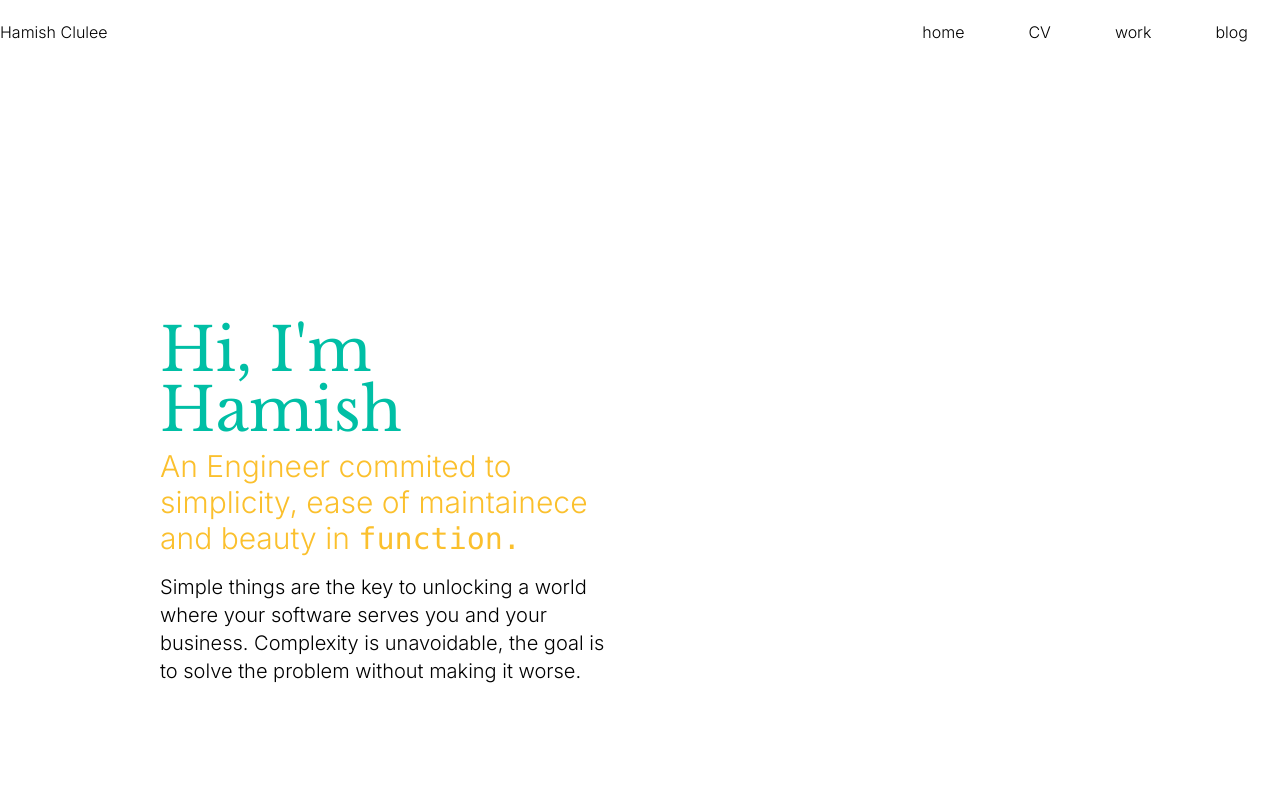
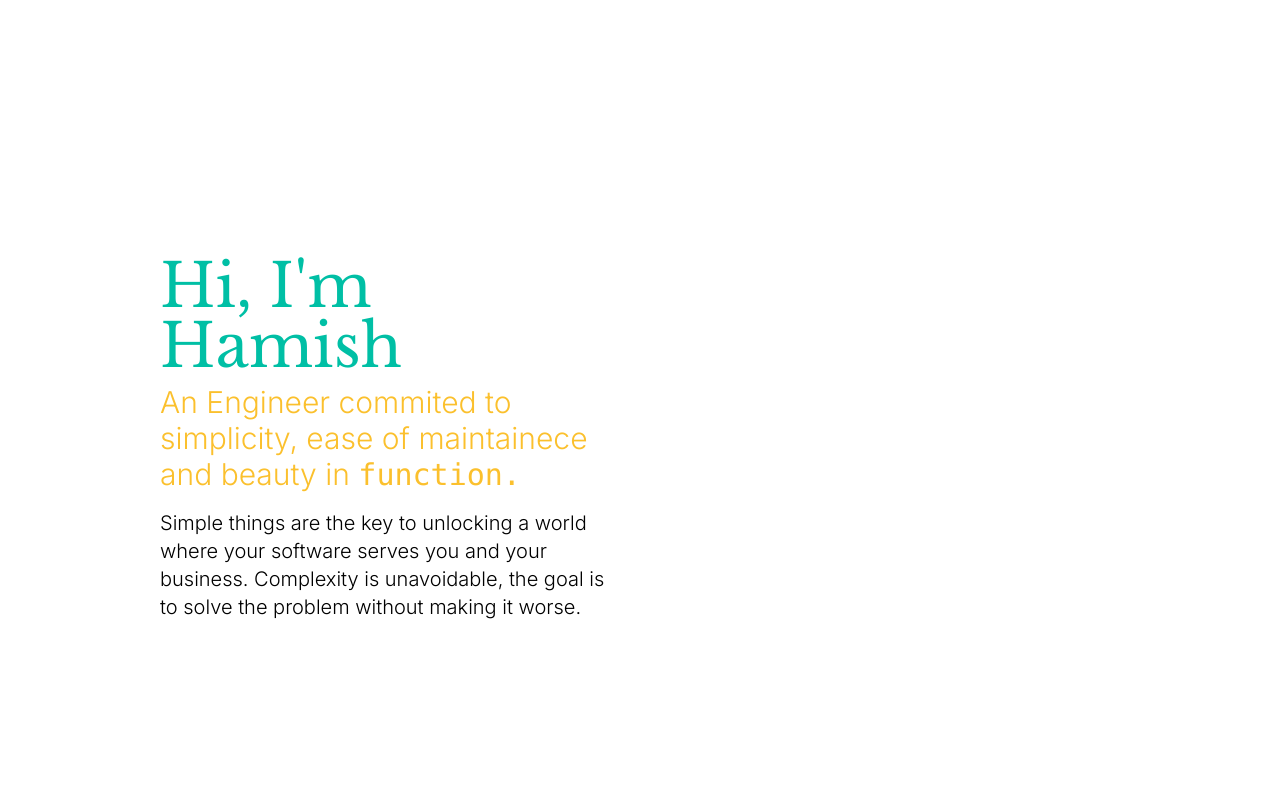
Before and after one commit to HamishClulee/mats-netlify, a Vue app: page / in a window 1280 px wide. Shown: the top 800 px of the page. Built offline with nearby package versions, Linux system fonts and the light colour scheme.

Commit message:
Hide navbar on home page

```diff
--- a/src/App.vue
+++ b/src/App.vue
@@ -1,6 +1,6 @@
 <template>
   <div class="font-body"></div>
-  <MatsNav></MatsNav>
+  <MatsNav v-if="$route.name !== 'Home'"></MatsNav>
   <router-view></router-view>
 </template>
 
```
